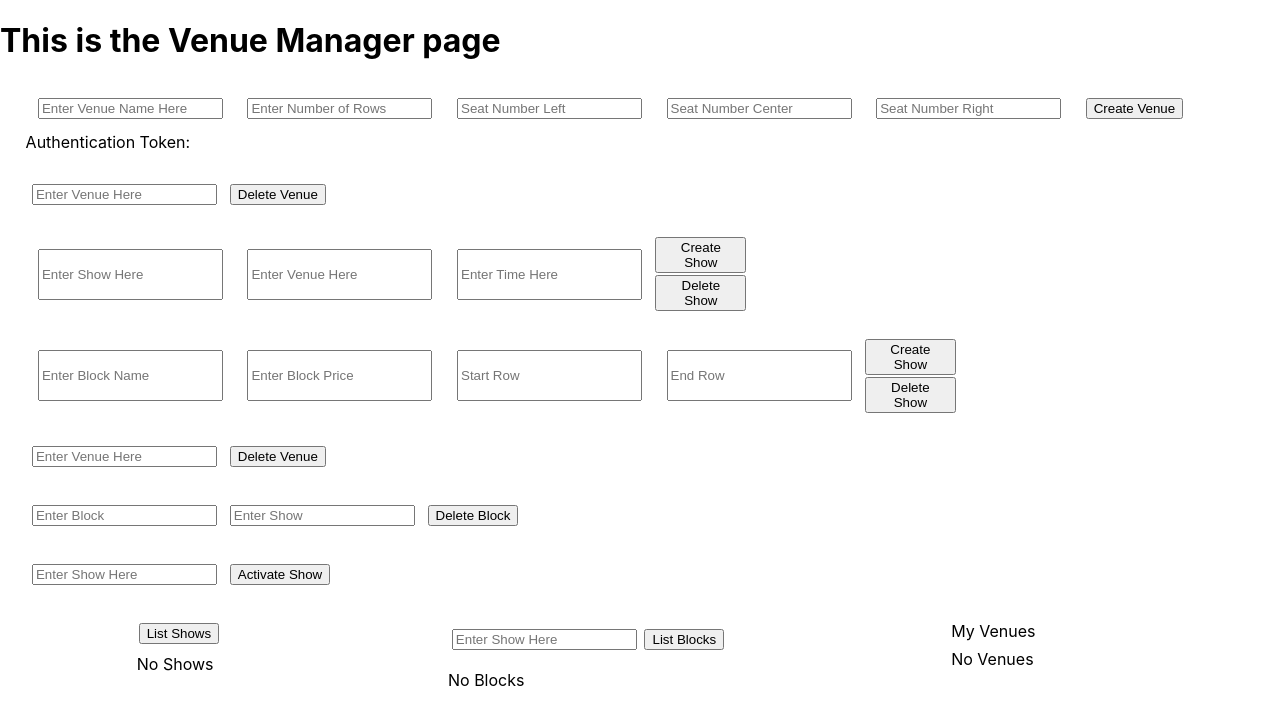
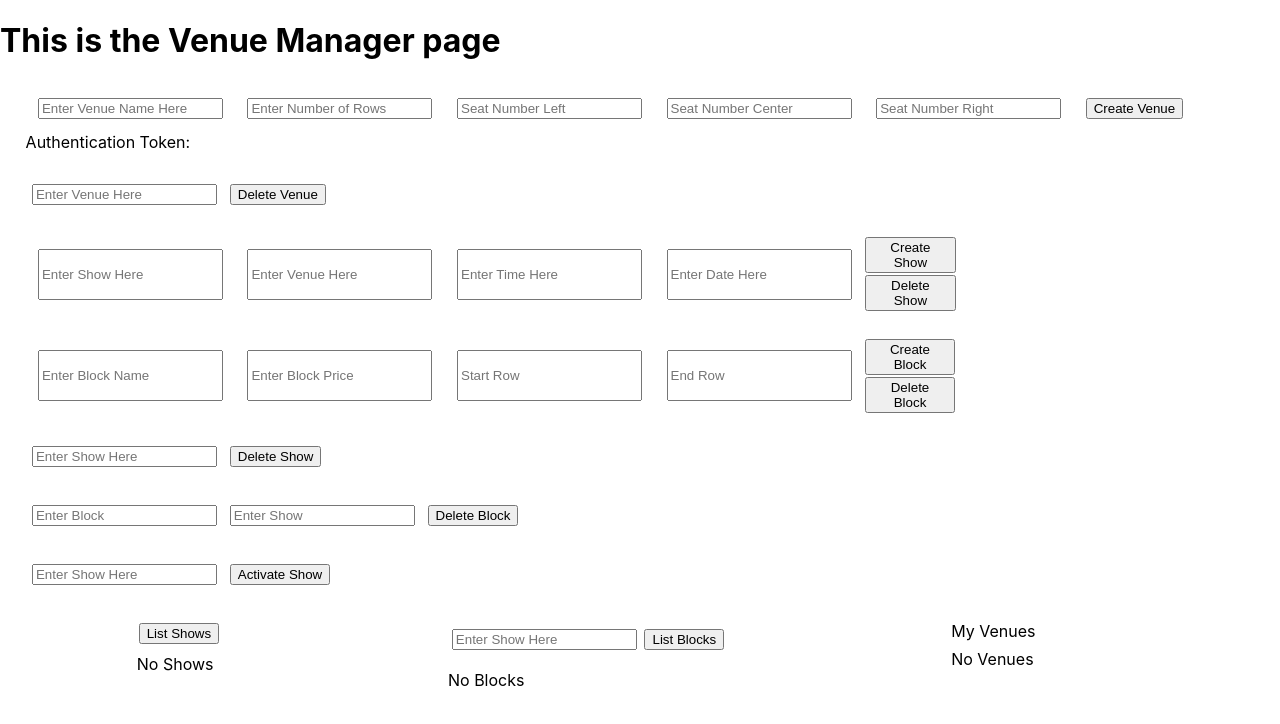
Before and after one commit to EvanGibsonSmith/ticketamateur, a React (Create React App) app: page /venuemanager in a window 1280 px wide. Shown: the top 724 px of the page. Built offline with nearby package versions, Linux system fonts and the light colour scheme.

Commit message:
updated VM HTML and create show

```diff
--- a/package.json
+++ b/package.json
@@ -12,6 +12,7 @@
     "react-dom": "^18.2.0",
     "react-router-dom": "^6.19.0",
     "react-scripts": "5.0.1",
+    "uuid": "^9.0.1",
     "web-vitals": "^2.1.4"
   },
   "scripts": {
--- a/src/VenueManagerController.js
+++ b/src/VenueManagerController.js
@@ -33,20 +33,26 @@ export function deleteVenue() {
 }
 
 export function createShow() {
-    let showName = document.getElementById("showName").value
-    let venueName = document.getElementById("venueNameShow").value
-    let showTime = document.getElementById("showTime").value
-    let payload = {"nameVenue": venueName, "nameShow": showName, "time": showTime}
-    const response = fetch(
-        {method: "POST",
-        body: JSON.stringify(payload)}).then((response) => response)
+    let nameShow = document.getElementById("showName").value
+    let nameVenue = document.getElementById("venueNameShow").value
+    let time = document.getElementById("showTime").value
+    let date = document.getElementById("showDate").value
+    let payload = {"nameShow": nameShow, "nameVenue" : nameVenue, "showTime" : time, "showDate": date}
 
-        const fetchResult = async() => {
-            let val = await response
-            let result = await val.json()
-            document.getElementById("result").value = result.body
-        }
-        fetchResult()
-    console.log("Clicked")
-    console.log("Create show test")
+    post('/createShow', payload, response => {
+        console.log(response)
+    })
 }
+
+// export function createBlock() {
+//     let block = document.getElementById("enterBlockName").value
+//     let price = document.getElementById("enterBlockPrice").value
+//     let startRow = document.getElementById("startRow").value
+//     let endRow = document.getElementById("endRow").value
+
+//     let payload = {"block": block, "price" : price, "leftSeats" : startRow, "centerSeats" : endRow, "rightSeats" : numSeatsRight}
+
+//     post('/createBlock', payload, response => {
+//         console.log(response)
+//     })
+// }
--- a/src/VenueManagerPage.js
+++ b/src/VenueManagerPage.js
@@ -26,24 +26,25 @@ export function VenueManager() {
                     <input type="text" id="showName" placeholder="Enter Show Here"/>
                     <input type="text" id="venueNameShow" placeholder="Enter Venue Here"/>
                     <input type="text" id="showTime" placeholder="Enter Time Here"/>
+                    <input type="text" id="showDate" placeholder="Enter Date Here"/>
                     <div className="flex column">
-                        <button>Create Show</button>
+                        <button onClick={e => createShow()}>Create Show</button>
                         <button>Delete Show</button>
                     </div>
                 </div>
                 <div className="flex row row-wrap pad">
-                    <input type="text" placeholder="Enter Block Name"/>
-                    <input type="text" placeholder="Enter Block Price"/>
-                    <input type="text" placeholder="Start Row"/>
-                    <input type="text" placeholder="End Row"/>
+                    <input type="text" id="enterBlockName" placeholder="Enter Block Name"/>
+                    <input type="text" id="enterBlockPrice" placeholder="Enter Block Price"/>
+                    <input type="text" id="startRow" placeholder="Start Row"/>
+                    <input type="text" id="endRow" placeholder="End Row"/>
                     <div className="flex column">
-                        <button onClick={e => createShow(null, "test create show")}>Create Show</button>
-                        <button>Delete Show</button>
+                        <button>Create Block</button>
+                        <button>Delete Block</button>
                     </div>
                 </div>
                 <div className="flex row left50 pad">
-                    <input type="text" placeholder="Enter Venue Here"/>
-                    <button>Delete Venue</button>
+                    <input type="text" placeholder="Enter Show Here"/>
+                    <button>Delete Show</button>
                 </div>
                 <div className="flex row left50 pad">
                     <input type="text" placeholder="Enter Block"/>
```
Also changed, not shown: 1 other file (tests, documents, lock files or other folders).
